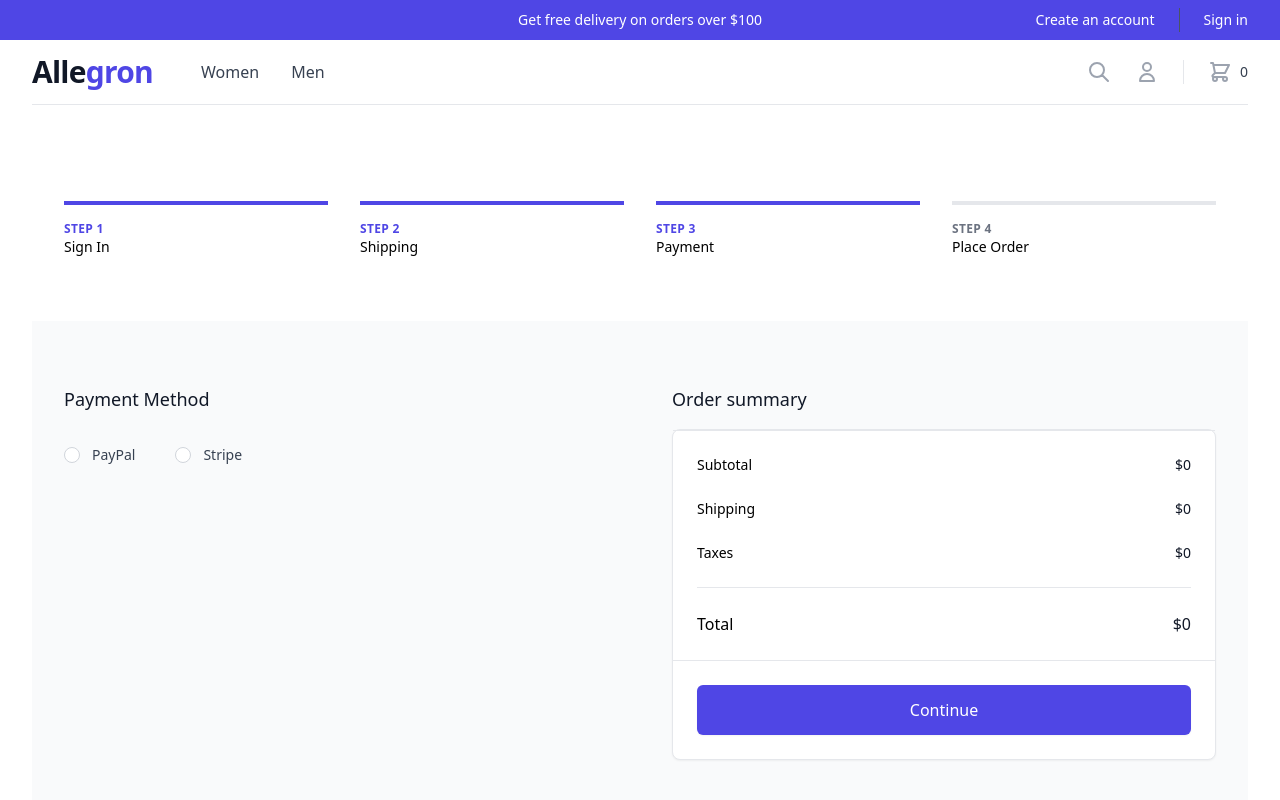
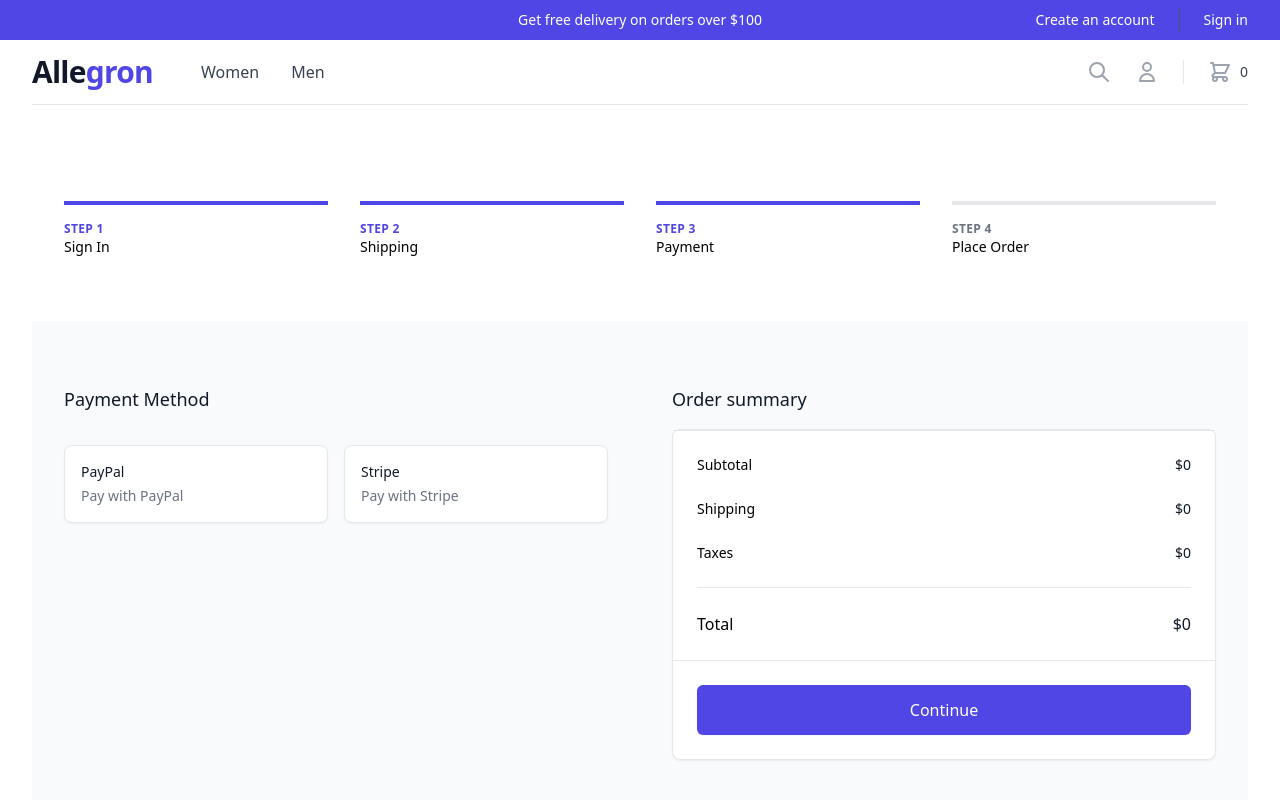
Before and after one commit to tomaszdanczak/allegron, a React (Create React App) app in the folder frontend/: page /payment in a window 1280 px wide. Shown: the top 800 px of the page. Built offline with nearby package versions, Linux system fonts and the light colour scheme.

Commit message:
Refactor <RadioIntup/> into <PaymentMethodInput/>

```diff
--- /dev/null
+++ b/frontend/src/components/molecules/PaymentMethodInput/PaymentMethodInput.tsx
@@ -0,0 +1,34 @@
+import { useField } from 'formik'
+import { classNames } from 'helpers'
+import { CheckCircleIcon } from '@heroicons/react/solid'
+
+type IInputProps = JSX.IntrinsicElements['input'] & {
+  label: string
+  name: string
+}
+
+export default function PaymentMethodInput({ label, name, ...props }: IInputProps): JSX.Element {
+  const [field] = useField(name)
+
+  return (
+    <div
+      className={classNames(
+        props.value === field.value ? 'ring-2 ring-indigo-500' : '',
+        'relative  cursor-pointer items-center rounded-lg border bg-white p-4 shadow-sm focus:outline-none ',
+      )}
+    >
+      <label className="transparent absolute inset-0">
+        <input className="hidden" {...field} {...props} />
+      </label>
+
+      <div className="flex justify-between">
+        <div className="flex flex-col">
+          <span className="block text-sm font-medium text-gray-900">{label}</span>
+          <span className="mt-1 flex items-center text-sm text-gray-500">{`Pay with ${label}`}</span>
+        </div>
+
+        {props.value === field.value ? <CheckCircleIcon className="h-5 w-5 text-indigo-600" aria-hidden="true" /> : null}
+      </div>
+    </div>
+  )
+}
--- a/frontend/src/components/molecules/RadioInput/RadioInput.tsx
+++ /dev/null
@@ -1,19 +0,0 @@
-import { useField } from 'formik'
-
-type IInputProps = JSX.IntrinsicElements['input'] & {
-  label: string
-  name: string
-}
-
-export default function RadioInput({ label, name, ...props }: IInputProps): JSX.Element {
-  const [field] = useField(name)
-
-  return (
-    <div className="flex items-center">
-      <input placeholder={props.placeholder} className="h-4 w-4 border-gray-300 text-indigo-600 focus:ring-indigo-500" {...field} {...props} />
-      <label className="ml-3 block text-sm font-medium text-gray-700" htmlFor={props.id || name}>
-        {label}
-      </label>
-    </div>
-  )
-}
--- a/frontend/src/components/organisms/PaymentMethodForm/PaymentMethodForm.tsx
+++ b/frontend/src/components/organisms/PaymentMethodForm/PaymentMethodForm.tsx
@@ -1,5 +1,5 @@
 import MessageBox from 'components/atoms/MessageBox/MessageBox'
-import RadioInput from 'components/molecules/RadioInput/RadioInput'
+import PaymentMethodInput from 'components/molecules/PaymentMethodInput/PaymentMethodInput'
 import { Formik, Form, ErrorMessage } from 'formik'
 import * as Yup from 'yup'
 import OrderSummaryWithProducts from '../OrderSummaryWithProducts/OrderSummaryWithProducts'
@@ -30,15 +30,13 @@ export default function PaymentMethodForm() {
 
                 <ErrorMessage name="paymentType">{(msg) => <MessageBox variant="error">{msg}</MessageBox>}</ErrorMessage>
 
-                <div className="mt-4 grid grid-cols-1 gap-y-6 sm:grid-cols-2 sm:gap-x-4">
-                  <div className="mt-4">
-                    <legend className="sr-only">Payment type</legend>
+                <div className="mt-8">
+                  <legend className="sr-only">Payment type</legend>
 
-                    <div className="space-y-4 sm:flex sm:items-center sm:space-y-0 sm:space-x-10">
-                      <RadioInput type="radio" name="paymentType" value="paypal" label="PayPal" />
+                  <div className="mt-4 grid grid-cols-1 gap-y-6 sm:grid-cols-2 sm:gap-x-4">
+                    <PaymentMethodInput type="radio" name="paymentType" value="paypal" label="PayPal" />
 
-                      <RadioInput type="radio" name="paymentType" value="stripe" label="Stripe" />
-                    </div>
+                    <PaymentMethodInput type="radio" name="paymentType" value="stripe" label="Stripe" />
                   </div>
                 </div>
               </div>
```
